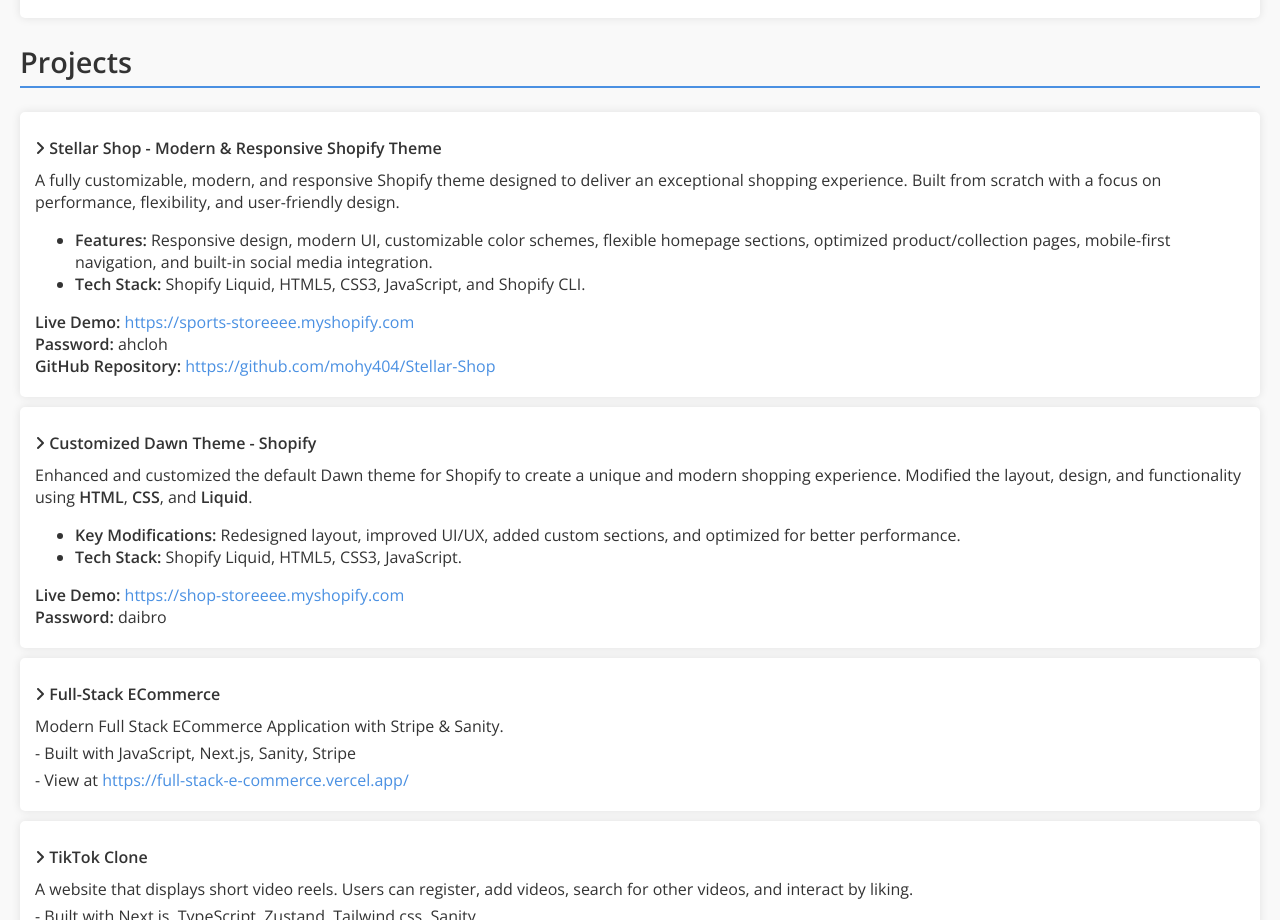
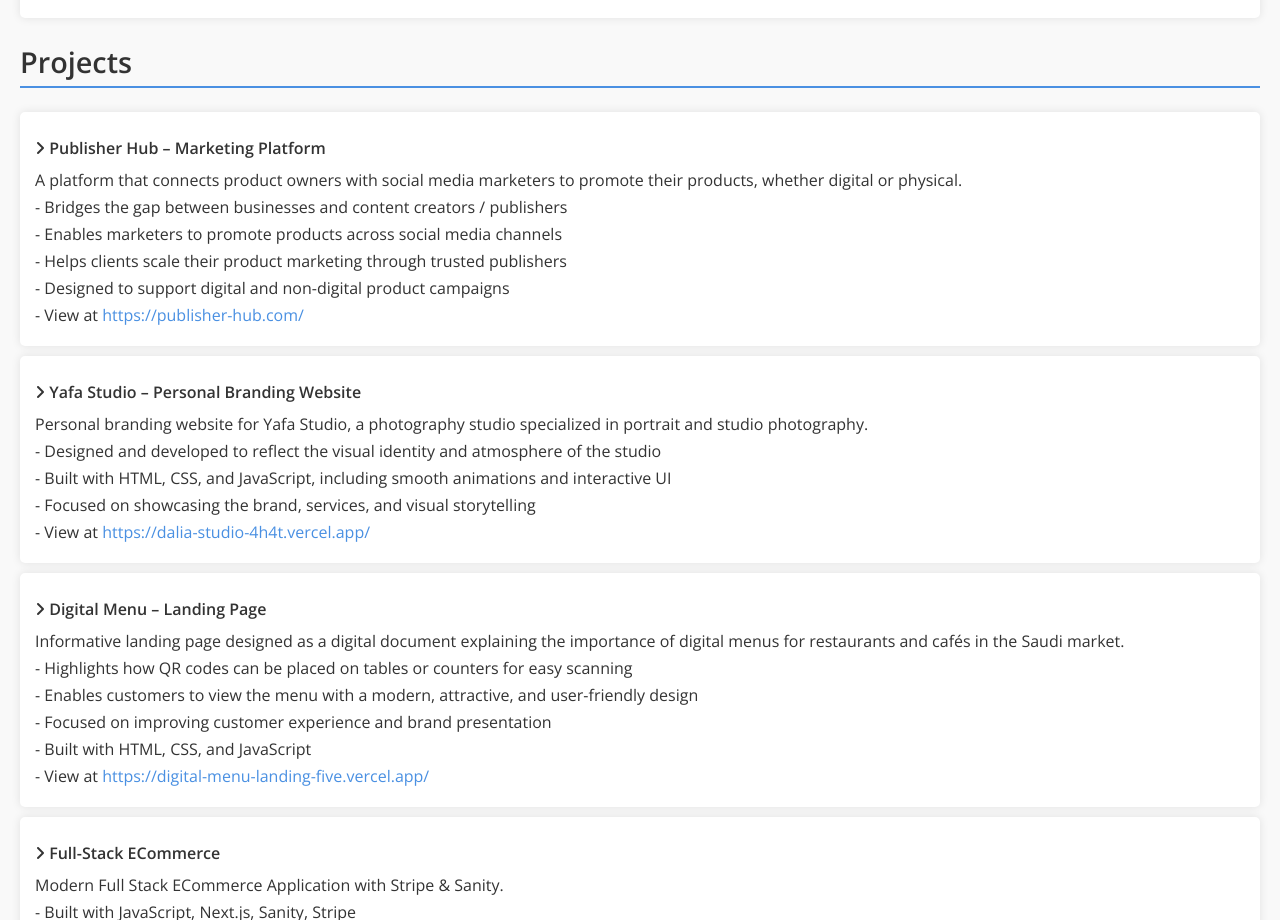
Before and after one commit to mohy404/Resume-CV, a plain HTML site: page index.html in a window 1280 px wide. Shown: the part 1880-2800 px from the top of the page. Drawn offline with nearby package versions, Linux system fonts and the light colour scheme.

Commit message:
Update index.html

```diff
--- a/index.html
+++ b/index.html
@@ -16,7 +16,7 @@
 <body>
     <header class="contact-section">
         <h1>Mohamed Mohy</h1>
-        <p>Shopify Developer - React.js</p>
+        <p> Developer - Freelancer</p>
         <div class="contact-info">
             <p><i class="fas fa-address-card"></i> Cairo City, Egypt</p>
             <p><i class="fas fa-phone"></i> <a href="tel:+201092732678">+20 109 273 2678</a></p>
@@ -29,9 +29,10 @@
 
     <main>
         <section id="summary">
-            <h2>Summary</h2>
-            <p>Front-End Developer with 2+ years of experience specializing in React.js, JavaScript, HTML, and CSS, passionate about building scalable and responsive web applications. Currently expanding expertise into Shopify development, focusing on Liquid, Shopify APIs, and e-commerce solutions. Eager to leverage my front-end skills to create high-performing Shopify stores and contribute to innovative projects.</p>
-        </section>
+    <h2>Summary</h2>
+    <p>Freelance Front-End Developer with 2+ years of experience specializing in React.js, JavaScript, HTML, and CSS. I help individuals and businesses build high-quality personal and business websites that strengthen their personal brand and online presence. I actively acquire clients through strategic sales outreach, focusing on understanding client goals and delivering scalable, responsive, and conversion-focused web solutions.</p>
+</section>
+
 
 
 
@@ -116,32 +117,37 @@
         <section class="projects-section">
             <h2>Projects</h2>
 
+
             <div class="project">
-    <h4><i class="fa fa-angle-right"></i> Stellar Shop - Modern & Responsive Shopify Theme</h4>
-    <p>A fully customizable, modern, and responsive Shopify theme designed to deliver an exceptional shopping experience. Built from scratch with a focus on performance, flexibility, and user-friendly design.</p>
-    <ul>
-        <li><strong>Features:</strong> Responsive design, modern UI, customizable color schemes, flexible homepage sections, optimized product/collection pages, mobile-first navigation, and built-in social media integration.</li>
-        <li><strong>Tech Stack:</strong> Shopify Liquid, HTML5, CSS3, JavaScript, and Shopify CLI.</li>
-    </ul>
-    <p>
-        <strong>Live Demo:</strong> <a href="https://sports-storeeee.myshopify.com" target="_blank">https://sports-storeeee.myshopify.com</a><br>
-        <strong>Password:</strong> ahcloh<br>
-        <strong>GitHub Repository:</strong> <a href="https://github.com/mohy404/Stellar-Shop/tree/main" target="_blank">https://github.com/mohy404/Stellar-Shop</a>
-    </p>
+    <h4><i class="fa fa-angle-right"></i> Publisher Hub – Marketing Platform</h4>
+    <p>A platform that connects product owners with social media marketers to promote their products, whether digital or physical.</p>
+    <p>- Bridges the gap between businesses and content creators / publishers</p>
+    <p>- Enables marketers to promote products across social media channels</p>
+    <p>- Helps clients scale their product marketing through trusted publishers</p>
+    <p>- Designed to support digital and non-digital product campaigns</p>
+    <p>- View at <a href="https://publisher-hub.com/">https://publisher-hub.com/</a></p>
+</div>
+
+
+<div class="project">
+    <h4><i class="fa fa-angle-right"></i> Yafa Studio – Personal Branding Website</h4>
+    <p>Personal branding website for Yafa Studio, a photography studio specialized in portrait and studio photography.</p>
+    <p>- Designed and developed to reflect the visual identity and atmosphere of the studio</p>
+    <p>- Built with HTML, CSS, and JavaScript, including smooth animations and interactive UI</p>
+    <p>- Focused on showcasing the brand, services, and visual storytelling</p>
+    <p>- View at <a href="https://dalia-studio-4h4t.vercel.app/">https://dalia-studio-4h4t.vercel.app/</a></p>
 </div>
 
 <div class="project">
-    <h4><i class="fa fa-angle-right"></i> Customized Dawn Theme - Shopify</h4>
-    <p>Enhanced and customized the default Dawn theme for Shopify to create a unique and modern shopping experience. Modified the layout, design, and functionality using <strong>HTML</strong>, <strong>CSS</strong>, and <strong>Liquid</strong>.</p>
-    <ul>
-        <li><strong>Key Modifications:</strong> Redesigned layout, improved UI/UX, added custom sections, and optimized for better performance.</li>
-        <li><strong>Tech Stack:</strong> Shopify Liquid, HTML5, CSS3, JavaScript.</li>
-    </ul>
-    <p>
-        <strong>Live Demo:</strong> <a href="https://shop-storeeee.myshopify.com" target="_blank">https://shop-storeeee.myshopify.com</a><br>
-        <strong>Password:</strong> daibro
-    </p>
+    <h4><i class="fa fa-angle-right"></i> Digital Menu – Landing Page</h4>
+    <p>Informative landing page designed as a digital document explaining the importance of digital menus for restaurants and cafés in the Saudi market.</p>
+    <p>- Highlights how QR codes can be placed on tables or counters for easy scanning</p>
+    <p>- Enables customers to view the menu with a modern, attractive, and user-friendly design</p>
+    <p>- Focused on improving customer experience and brand presentation</p>
+    <p>- Built with HTML, CSS, and JavaScript</p>
+    <p>- View at <a href="https://digital-menu-landing-five.vercel.app/">https://digital-menu-landing-five.vercel.app/</a></p>
 </div>
+
 
             <div class="project">
                 <h4><i class="fa fa-angle-right"></i> Full-Stack ECommerce</h4>
@@ -157,12 +163,12 @@
                 <p>- View at <a href="https://movix-mohay5.vercel.app/">https://movix-mohay5.vercel.app/</a></p>
             </div> -->
 
-            <div class="project">
+            <!-- <div class="project">
                 <h4><i class="fa fa-angle-right"></i> TikTok Clone</h4>
                 <p>A website that displays short video reels. Users can register, add videos, search for other videos, and interact by liking.</p>
                 <p>- Built with Next.js, TypeScript, Zustand, Tailwind.css, Sanity</p>
                 <p>- View at <a href="https://tikto-k-clone.vercel.app/">https://tikto-k-clone.vercel.app/</a></p>
-            </div>
+            </div> -->
         </section>
 
         <!-- <section class="certificates-section">
```
